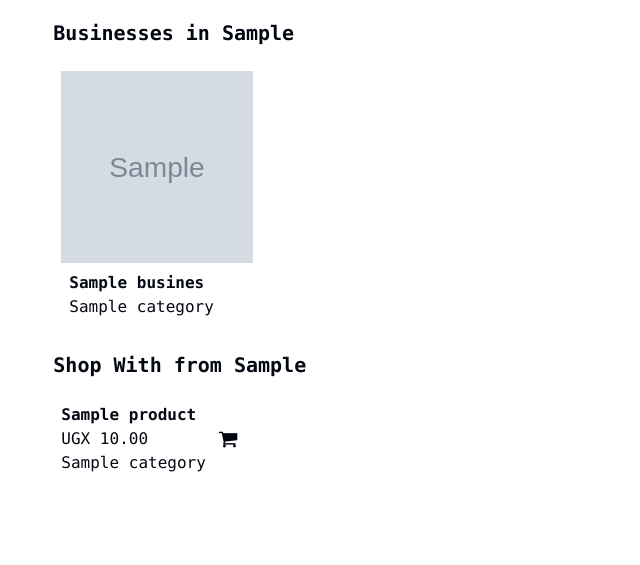
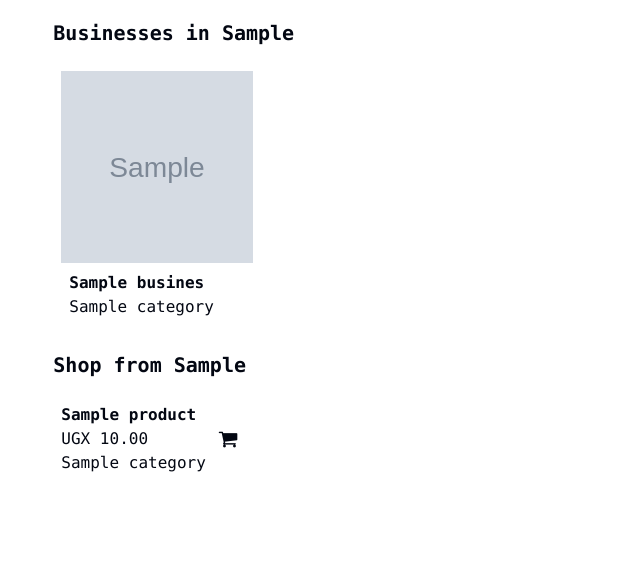
Before and after one commit to mugisaphillip/studmart, a Django app: a page that uses src/templates/shop/utils/product_card.html in a window 1280 px wide. Shown: the part 51-616 px from the top of the page, without its empty margins (0-640 px from the left). Run offline with Django 5.2, Linux system fonts and the light colour scheme; tables that the repository leaves empty hold one stand-in row (values such as "Sample post"); grey boxes marked "Sample" are stand-in pictures; style sheets or scripts are compiled from the project's sources; parts of the project's set-up code (start-up, migrations or seed data) failed here and were passed over.

Commit message:
REFACTOR: cleaning up

```diff
--- a/src/templates/shop/institution_details.html
+++ b/src/templates/shop/institution_details.html
@@ -29,7 +29,7 @@
 
     <section class="w-11/12 grid gap-4">
         <div class="grid">
-            <h3 class="text-gray-950 text-xl font-semibold">Shop With from {{ institution.abbr }}</h3>
+            <h3 class="text-gray-950 text-xl font-semibold">Shop from {{ institution.abbr }}</h3>
         </div>
         <!-- <div class="filters mb-4 grid lg:grid-flow-col justify-start gap-4 items-center">
             <h3 class="font-semibold text-base">Sort by category:</h3>
--- a/src/templates/shop/utils/product_card.html
+++ b/src/templates/shop/utils/product_card.html
@@ -1,6 +1,6 @@
 {% load static%}
 {% block content %}
-<article class="product-card grid gap-2 relative">
+<article class="product-card grid gap-2 relative content-start">
     <div class="img-wrapper">
         <a href="{% url 'shop:product-details' product.product.slug %}">
             {% for image in product.images %}
```
Also changed, not shown: 1 other file.
